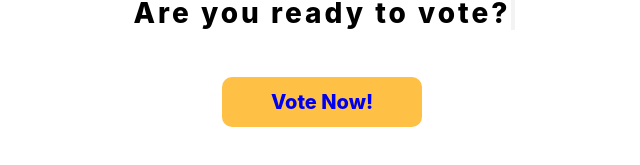
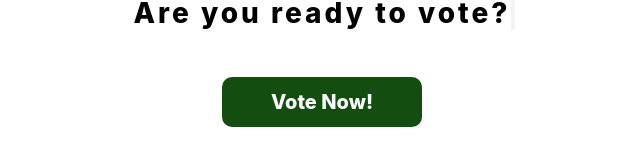
Before and after one commit to jowlzz/USCSelect, a React (Vite) app: page / in a window 1280 px wide. Shown: the part 225-390 px from the top of the page, without its empty margins (318-958 px from the left). Built offline with nearby package versions, Linux system fonts and the light colour scheme.

Commit message:
Minor changes

```diff
--- a/src/App.css
+++ b/src/App.css
@@ -1,5 +1,3 @@
-/* THIS FILE ARE FOR GLOBAL STYLES ONLY */
-
 body{
   margin: 0;
   background: var(--bg-color);
@@ -68,13 +66,20 @@ body{
   height: 50px;
   border-radius: 10px;
   border-style: none;
-    background: #FEC146;
+  background: #134D0F;
   transition: .5s;
 }
 
 .logoSpace button:hover{
   cursor: pointer;
   background: #FFF;
-    color: #FEC146;
+  color: #134D0F;
 
 }
+
+.vote-link{
+  color: white;
+}
+.vote-link:hover{
+  color: #134D0F;
+}
--- a/src/pages/Login.jsx
+++ b/src/pages/Login.jsx
@@ -94,7 +94,7 @@ import {
             <Stack spacing="2">
             <Button>Login</Button>
             <Text color="fg.muted">
-            Don't have an account? {<Link as = {ReactRouterLink} to = "/register">Sign up!</Link>}
+            Register as Admin? {<Link as = {ReactRouterLink} to = "/registerAdmin">Sign up!</Link>}
             </Text>
             <HStack>
                 <Divider />
```
Lines whose indentation alone changed are shown as unchanged.
